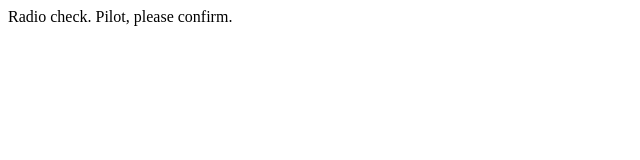
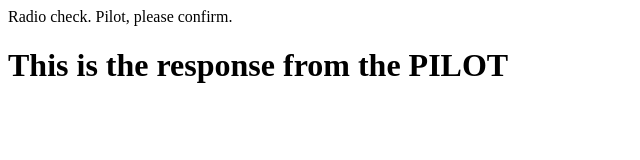
Before and after one commit to jvstn/communication-log-1, a plain HTML site: page index.html in a window 1280 px wide. Shown: the whole page, without its empty margins (0-640 px from the left). Drawn offline with Linux system fonts and the light colour scheme.

Commit message:
Added a line

```diff
--- a/index.html
+++ b/index.html
@@ -1,5 +1,6 @@
 <html>
    <body>
       <p>Radio check. Pilot, please confirm.</p>
+      <h1>This is the response from the PILOT</h1>
    </body>
 </html>
```
